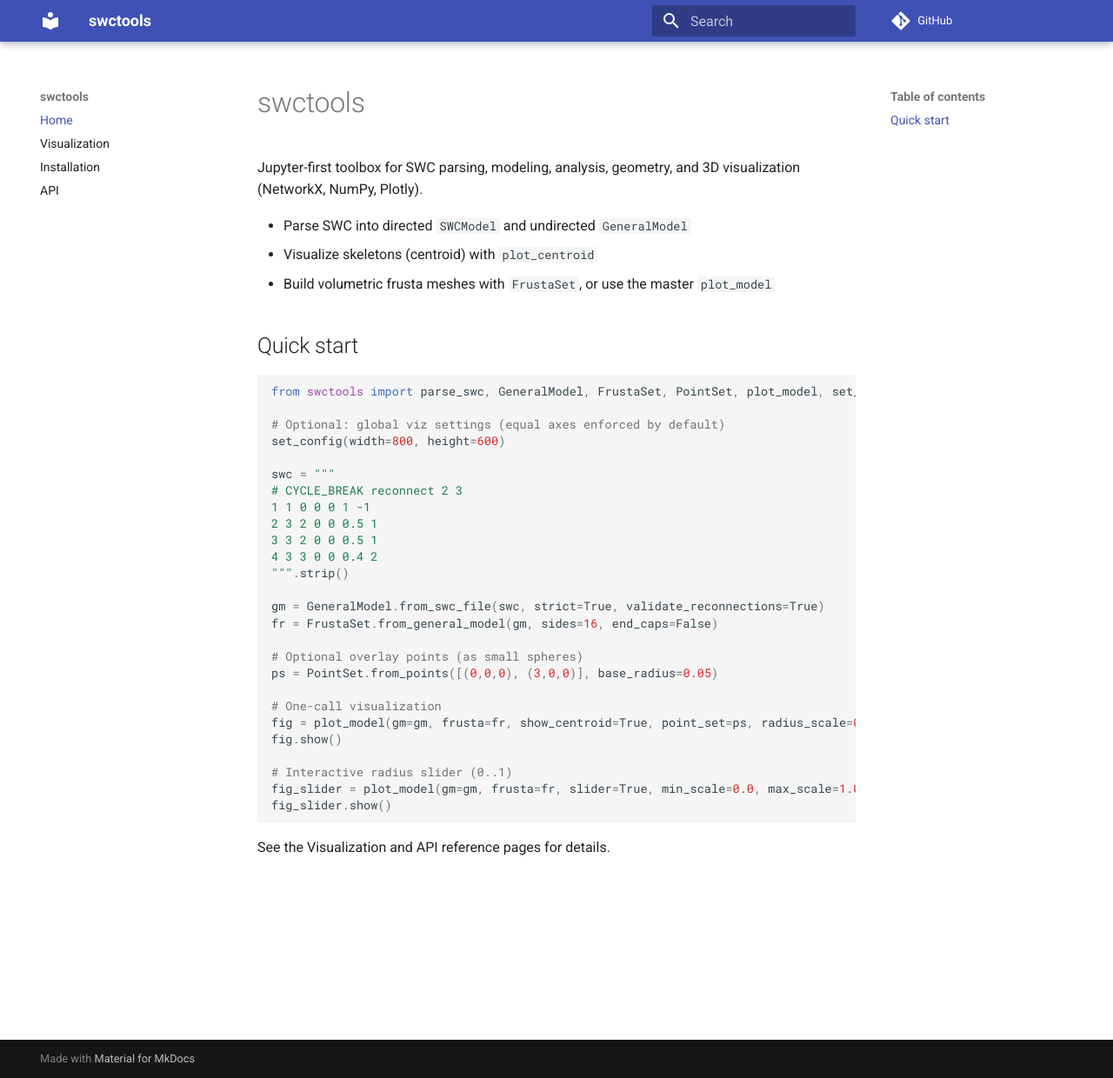
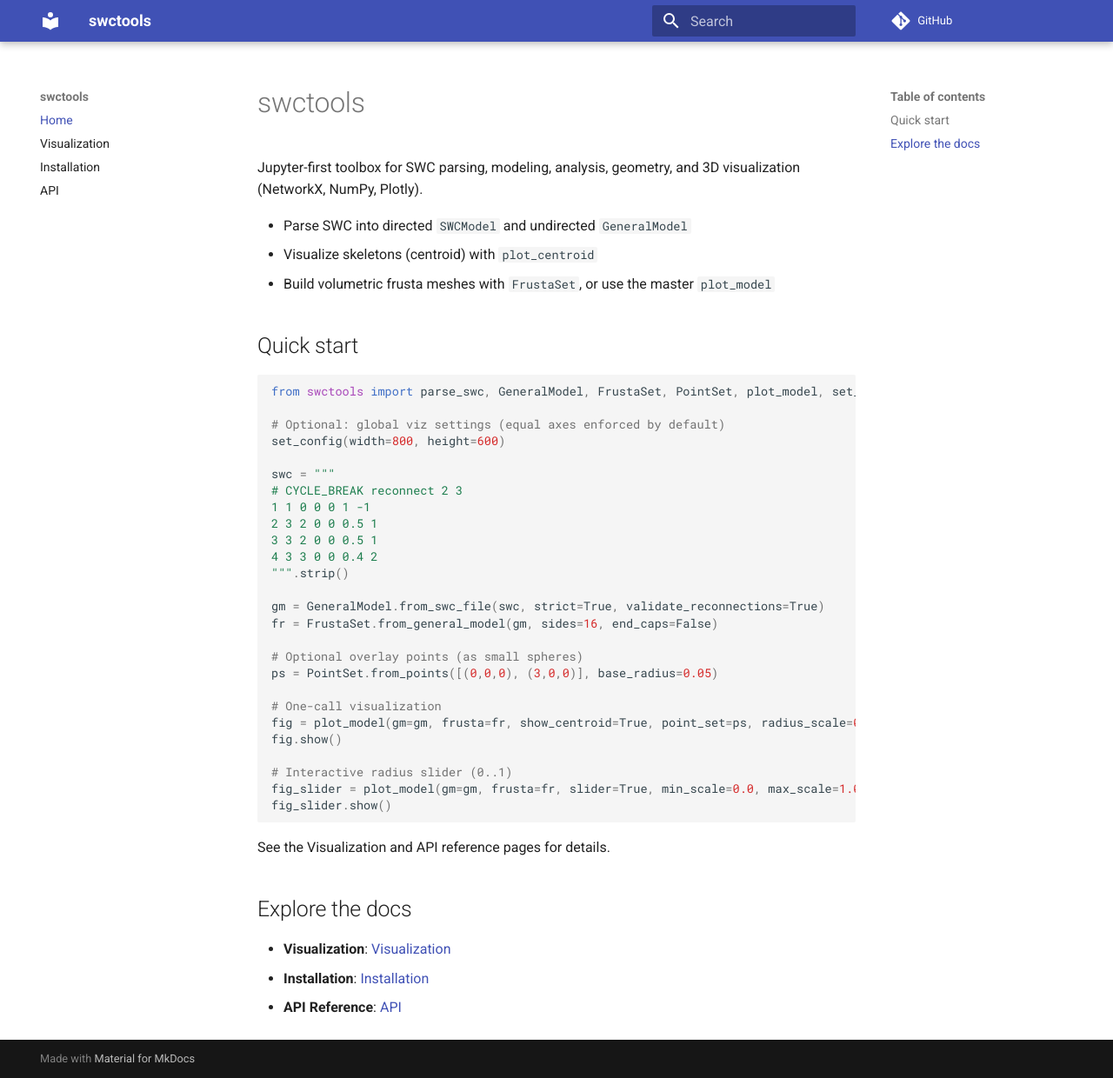
Before and after one commit to jmrfox/swctools, an MkDocs documentation site: the page built from docs/index.md, in a window 1280 px wide and 1240 px high. Shown: the whole window at 87% size. Built offline with MkDocs 1.6.1 and Material for MkDocs 9.7.7, drawn with Linux system fonts in a browser that asks for light colours; comment, search, counter and statistics services are not loaded.

Commit message:
docs update

````diff
--- a/docs/index.md
+++ b/docs/index.md
@@ -38,3 +38,9 @@
 ```
 
 See the Visualization and API reference pages for details.
+
+## Explore the docs
+
+- **Visualization**: [Visualization](visualization.md)
+- **Installation**: [Installation](install.md)
+- **API Reference**: [API](api.md)
````
